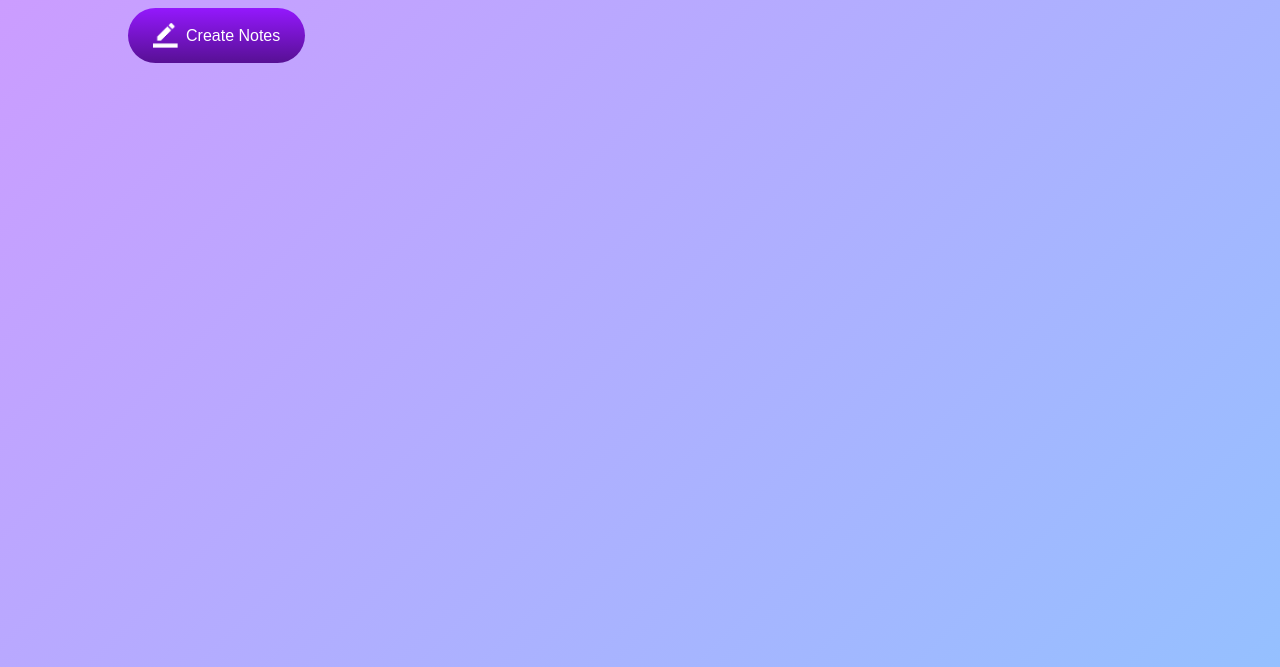
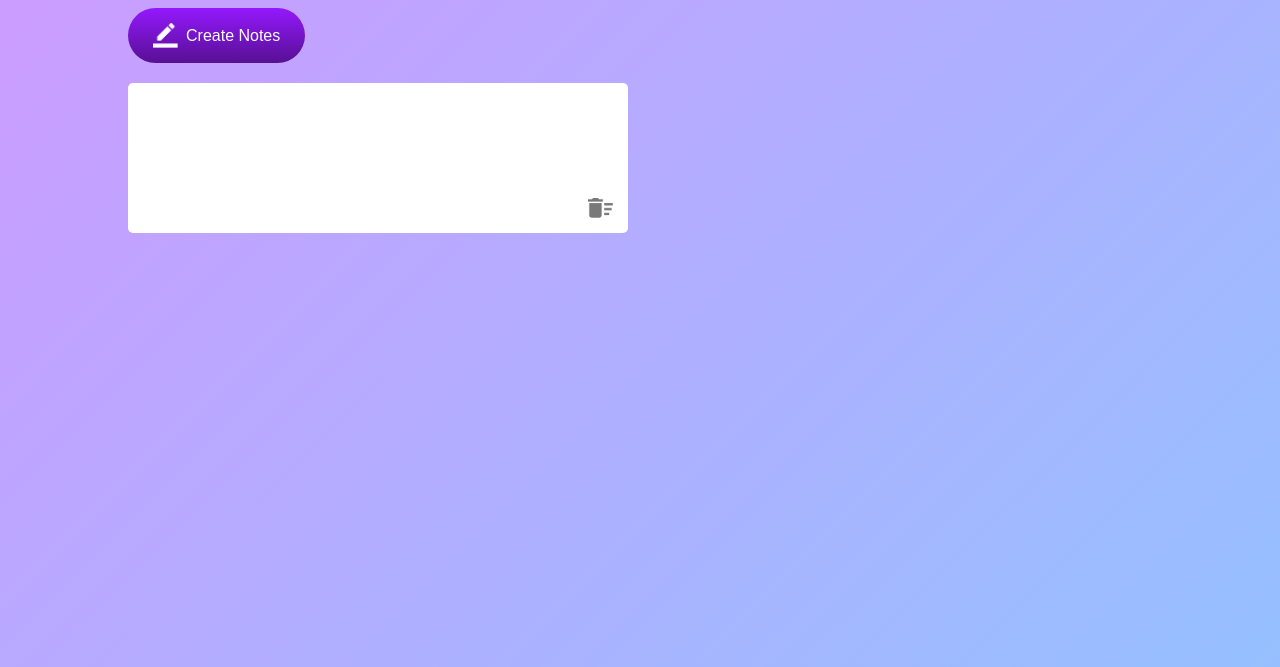
Before and after one commit to Fikayoz/Dai-s-Note-Taking-App, a plain HTML site: page index.html in a window 1280 px wide. Shown: the part 133-800 px from the top of the page. Drawn offline with Linux system fonts and the light colour scheme.

Commit message:
Completed setup of main html/css elements

```diff
--- a/index.html
+++ b/index.html
@@ -9,9 +9,15 @@
 
 <body>
     <div class="container">
-        <h1><img src="images/notes.png" alt="">Notes</h1>
-        <button><img src="images/edit.png" alt="">Create Notes</button>
+        <h1><img src="images/notes.png">Notes</h1>
+        <button><img src="images/edit.png">Create Notes</button>
+        <div class="notes-container">
+            <p contenteditable="true" class="input-box">
+                <img src="images/delete.png">
+            </p>
+        </div>
     </div>
+
     <!-- <script src="script.js"></script> -->
 </body>
 
--- a/style.css
+++ b/style.css
@@ -38,3 +38,22 @@
     margin: 30px 0 20px;
     cursor: pointer;
 }
+.input-box{
+    position: relative;
+    width: 100%;
+    max-width: 500px;
+    min-height: 150px;
+    background: #fff;
+    color: #333;
+    padding: 20px;
+    margin: 20px 0;
+    outline: none;
+    border-radius: 5px;
+}
+.input-box img{
+    width: 25px;
+    position: absolute;
+    bottom: 15px;
+    right: 15px;
+    cursor: pointer;
+}
```
